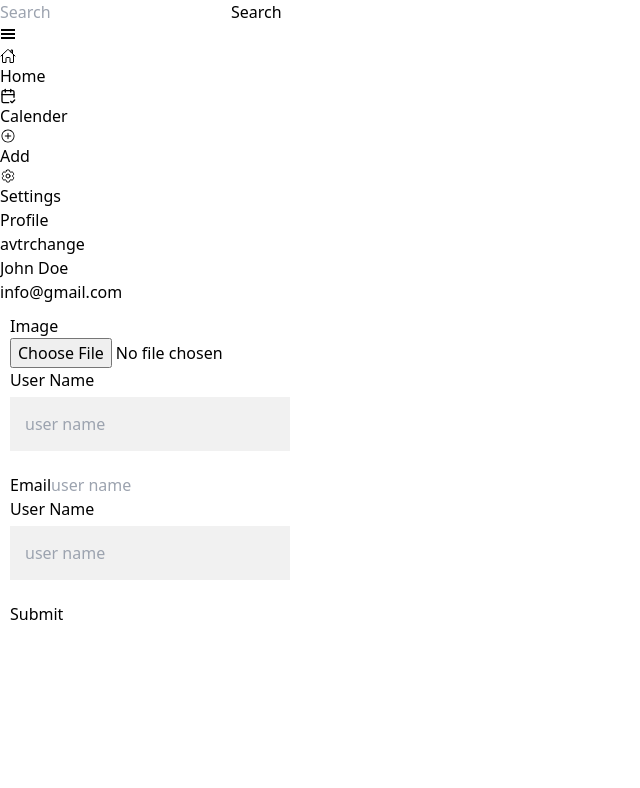
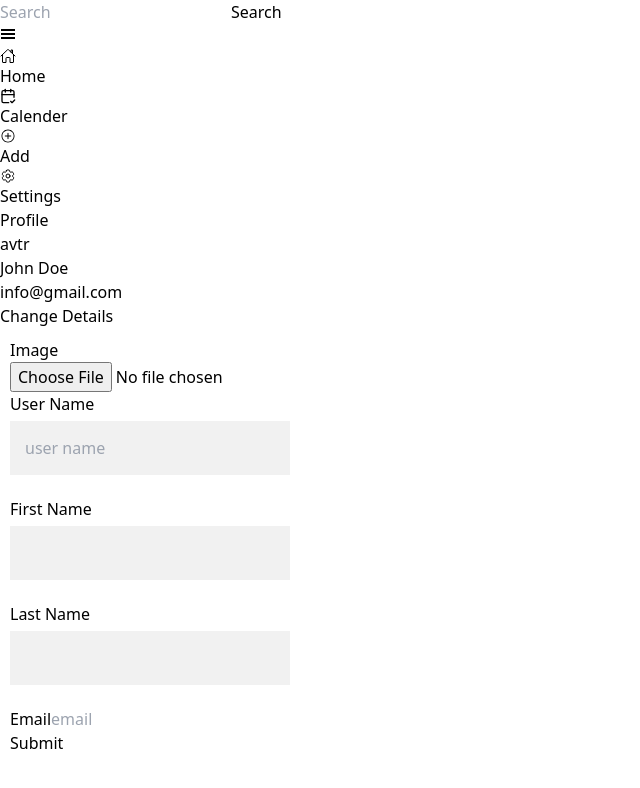
Before and after one commit to ShellRazade/messaging-app, a React (Vite) app: page /dashboard/settings in a window 1280 px wide. Shown: the top 788 px of the page, without its empty margins (0-640 px from the left). Built offline with nearby package versions, Linux system fonts and the light colour scheme.

Commit message:
worked on the chatroom

```diff
--- a/src/pages/dashboard/Chatroom.jsx
+++ b/src/pages/dashboard/Chatroom.jsx
@@ -5,15 +5,28 @@ const Chatroom = () => {
     <div>
       {/* Chatroom */}
 
+      {/* <div className="overflow-y-scroll max-h-96 p-5">Scrollable container */}
+      <div className='pl-80 pt-20'>
+        <div className='border shadow rounded h-4/6 w-4/5 p-6'>
+          <img src="" alt="" />
+        </div>
 
-      <div className="overflow-y-scroll max-h-96 p-5">{/* Scrollable container */}
-        <div className='pl-80 pt-20'>
-          <div className='border shadow rounded h-4/6 w-3/5 p-6'>
-
+        <div className='border shadow rounded h-4/6 w-3/5 p-10 mt-6'>
+          <div>
+            <div className='flex gap-3'>
+            <span className='w-15 h-15 border shadow-sm rounded-full p-4'>avtr</span>
+            <p className='mt-4'> Username</p>
+            </div>
+          <p className='mt-4'>Lorem ipsum, dolor sit amet consectetur adipisicing elit. Omnis nemo at quae perferendis quidem non ab, ad earum beatae placeat sed velit asperiores quia nobis. Aspernatur vero enim ea! Deleniti.</p>
           </div>
 
+          <input type="text" name='' placeholder='Comment here' className='p-3 bg-slate-50 rounded border border-gray-300 mt-3 w-4/5' />
         </div>
+
+
+
       </div>
+      {/* </div> */}
 
 
     </div>
--- a/src/pages/dashboard/Chats.jsx
+++ b/src/pages/dashboard/Chats.jsx
@@ -40,7 +40,7 @@ const Chats = () => {
             {
               rooms.map((room, index) => {
                 // console.log(``)
-                return <Link>
+                return <Link to='/chatroom'>
                   <div className="border shadow rounded-lg h-80 w-3/12 bg-white">
                     <p>Title:{room.title}</p>
                     <p>Description:{room.description}</p>
--- a/src/pages/dashboard/Settings.jsx
+++ b/src/pages/dashboard/Settings.jsx
@@ -1,13 +1,8 @@
 import React from 'react'
 
 const Settings = () => {
-    function openForm() {
-        document.getElementById("myForm").style.display = "block";
-      }
 
-      function closeForm() {
-        document.getElementById("myForm").style.display = "none";
-      }
+
 
 
 
@@ -16,31 +11,34 @@ const Settings = () => {
         <div>
             {/* Settings */}
 
-            <div className='pl-80 pt-20'>
+            <div className=' p-5  pl-80 pt-20'>
                 <div className='border shadow rounded h-4/6 w-3/5 p-6'>
                     <p className='text-3xl pb-5'>Profile</p>
-                    <div className='flex gap-10'>
                     <span className='border-2 shadow-sm rounded-full w-13 h-15 mb-4 p-2'>avtr</span>
-                        <button onclick="openForm()"  className="">change</button>
-                    </div>
                     <p className='text-xl pt-3'>John Doe</p>
                     <p className=''>info@gmail.com</p>
 
+                    <p className="text-3xl my-5 text-center">Change Details</p>
                     <div className='form-popup myForm'>
                         <form className='form-container'>
                             <label htmlFor="">Image</label>
                             <input type="file" />
 
                             <label htmlFor="">User Name</label>
-                        <input type="text" placeholder='user name' />
+                            <input type="text" name='userName' placeholder='user name' />
+
+                            <label htmlFor="">First Name</label>
+                            <input type="text" name='firstName' placeholder='' />
+
+                            <label htmlFor="">Last Name</label>
+                            <input type="text" name='lastName' placeholder='' />
 
                             <label htmlFor="">Email</label>
-                        <input type="email" placeholder='user name' />
+                            <input type="email" name='email' placeholder='email' />
 
-                        <label htmlFor="">User Name</label>
-                        <input type="text" placeholder='user name' />
 
-                        <button onclick="closeForm()">Submit</button>
+
+                            <button >Submit</button>
                         </form>
 
                     </div>
```
Lines whose indentation alone changed are shown as unchanged.
